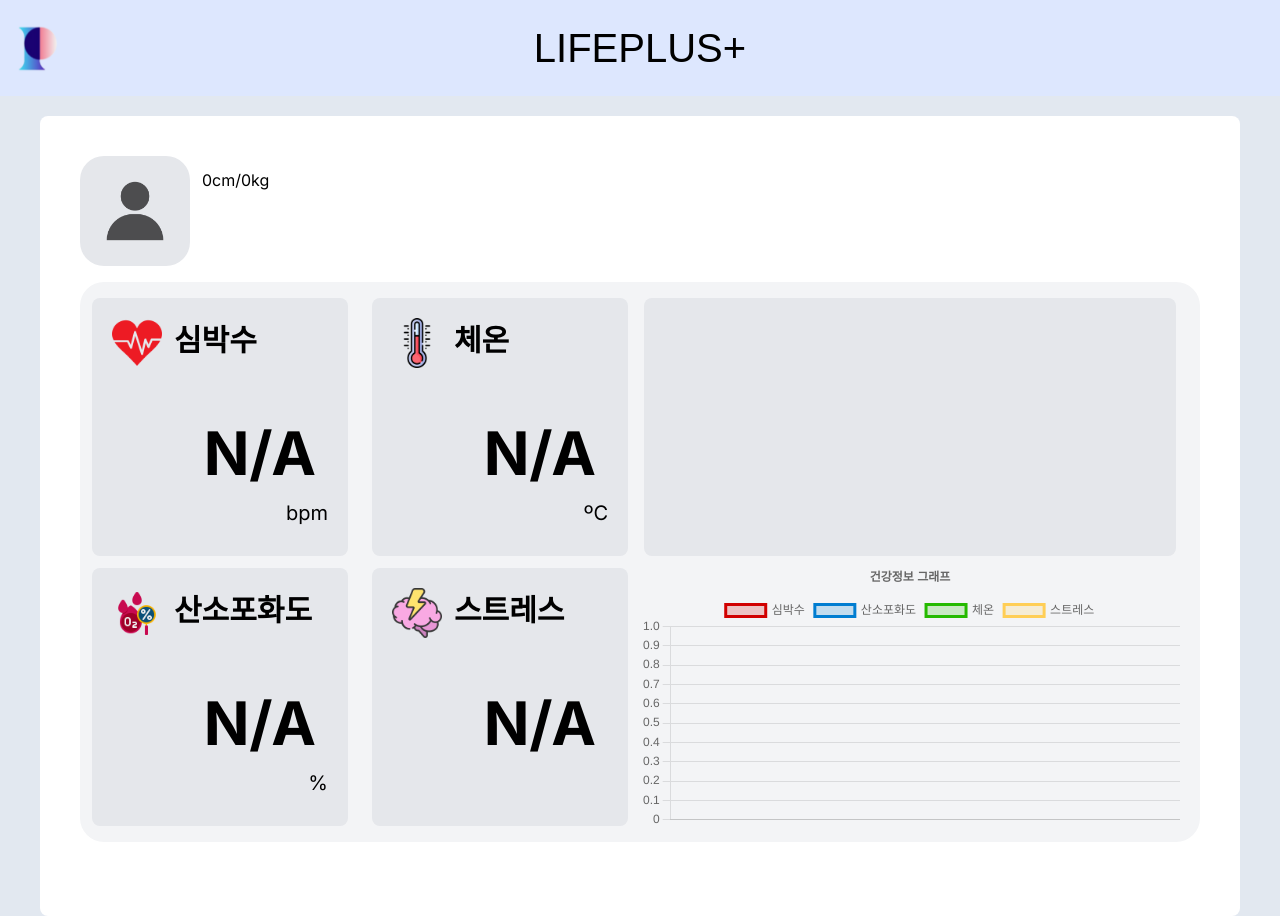
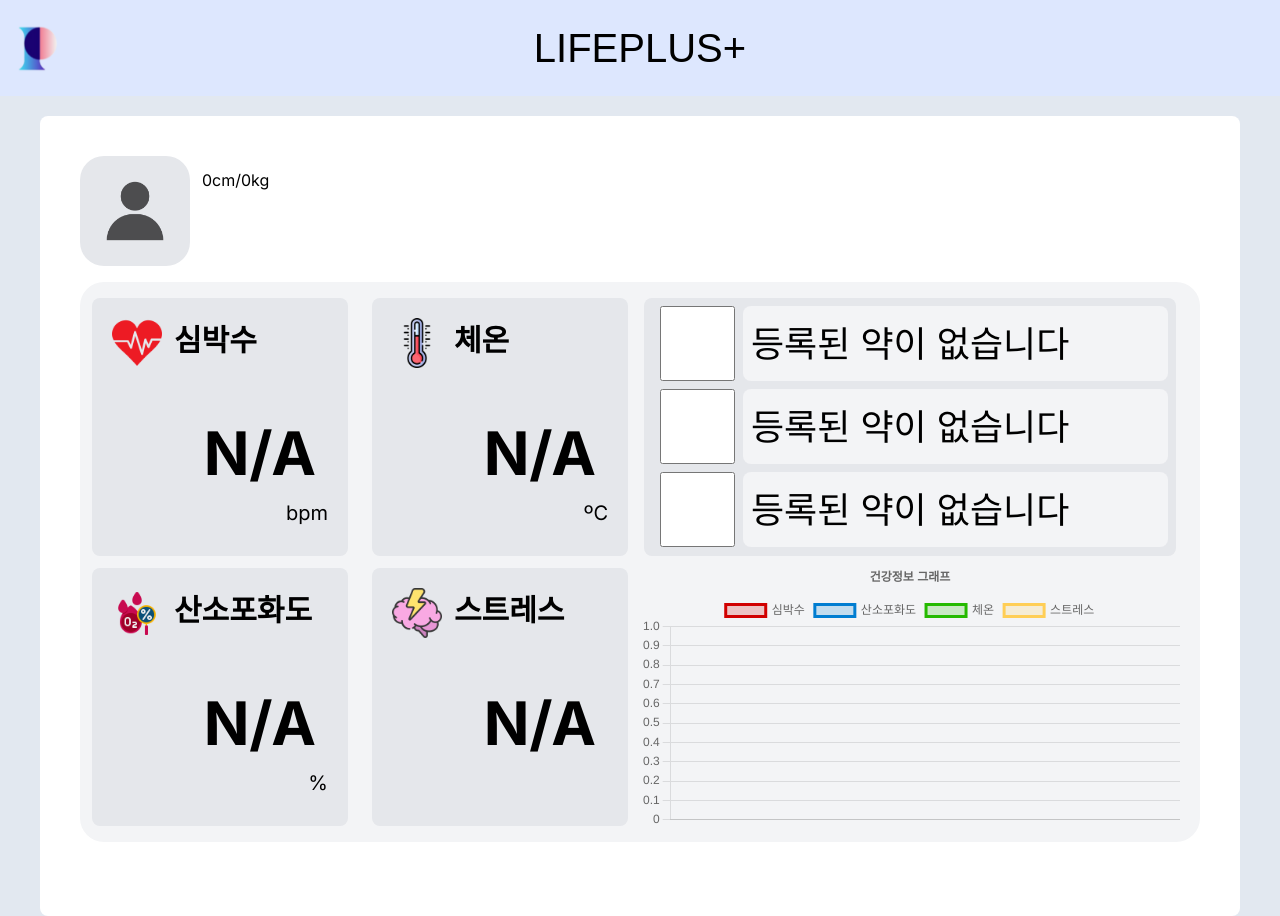
Before and after one commit to wheon06/lifeplus-front, a Next.js app: page / in a window 1280 px wide. Built offline with nearby package versions, Linux system fonts and the light colour scheme; no server answers; sample sign-in values are in the browser's storage; a web font is replaced by a local one.

Commit message:
🚩 약 정보 불러오기 추가

```diff
--- a/src/app/page.tsx
+++ b/src/app/page.tsx
@@ -33,6 +33,13 @@ export default function Home() {
   const [stressList, setStressList] = useState<number[]>([]);
   const [dateList, setDateList] = useState<Date[]>([]);
   const [loading, setLoading] = useState<boolean>(true);
+  const [medicineList, setMedicineList] = useState<
+    { name: string; isChecked: boolean }[]
+  >([
+    { name: '등록된 약이 없습니다', isChecked: false },
+    { name: '등록된 약이 없습니다', isChecked: false },
+    { name: '등록된 약이 없습니다', isChecked: false },
+  ]);
 
   useLayoutEffect(() => {
     const fetchData = async () => {
@@ -53,13 +60,40 @@ export default function Home() {
 
         response = await fetcher('/health/' + user.id);
         const healthData: any = await response?.json();
-        console.log(healthData);
 
         setHealth([
           healthData.heartRate,
           healthData.temperature,
           healthData.oxygenSaturation,
           healthData.stress,
+        ]);
+
+        const today = new Date();
+        const date =
+          today.getFullYear() +
+          '-' +
+          (today.getMonth() + 1 < 10
+            ? '0' + (today.getMonth() + 1)
+            : today.getMonth() + 1) +
+          '-' +
+          (today.getDate() < 10 ? '0' + today.getDate() : today.getDate());
+
+        response = await fetcher('/medicine/' + user.id + '?date=' + date);
+        const medicineDate: any = await response?.json();
+
+        setMedicineList([
+          {
+            name: medicineDate.breakfast,
+            isChecked: medicineDate.checkedBreakfast,
+          },
+          {
+            name: medicineDate.lunch,
+            isChecked: medicineDate.checkedLunch,
+          },
+          {
+            name: medicineDate.dinner,
+            isChecked: medicineDate.checkedDinner,
+          },
         ]);
       } catch (error) {
         console.error('Error fetching data:', error);
@@ -97,6 +131,17 @@ export default function Home() {
       </div>
     );
   }
+
+  const handleCheckBoxChange = (index: number) => {
+    const updatedMedicineList = medicineList.map((medicine, i) => {
+      if (i === index) {
+        return { ...medicine, isChecked: !medicine.isChecked };
+      }
+      return medicine;
+    });
+    setMedicineList(updatedMedicineList);
+    //todo 백엔드 호출 db반영, 약 정보 저장 하기
+  };
 
   return (
     <div className='min-h-screen bg-slate-200'>
@@ -144,7 +189,35 @@ export default function Home() {
               </div>
               <div className='flex h-full w-full flex-col'>
                 <div className='w-[540px] flex-1 p-1'>
-                  <div className='h-full w-full rounded-lg bg-gray-200'></div>
+                  <div className='flex h-[258px] w-full flex-col gap-2 rounded-lg bg-gray-200 p-2'>
+                    {medicineList.map((medicine, index) => {
+                      return (
+                        <a
+                          key={index}
+                          href={''}
+                          className='flex h-[75px] w-full'
+                        >
+                          <div className='flex h-full items-center p-2'>
+                            <input
+                              className='h-[75px] w-[75px]'
+                              type={'checkbox'}
+                              checked={medicine.isChecked}
+                              onChange={() => handleCheckBoxChange(index)}
+                            />
+                          </div>
+                          <div className='h-full flex-1 rounded-lg bg-gray-100 p-2'>
+                            <h1
+                              className={
+                                'flex h-full w-full items-center overflow-hidden text-ellipsis whitespace-nowrap text-4xl'
+                              }
+                            >
+                              {medicine.name}
+                            </h1>
+                          </div>
+                        </a>
+                      );
+                    })}
+                  </div>
                 </div>
                 <div className='h-fit w-[540px]'>
                   <Chart
```
